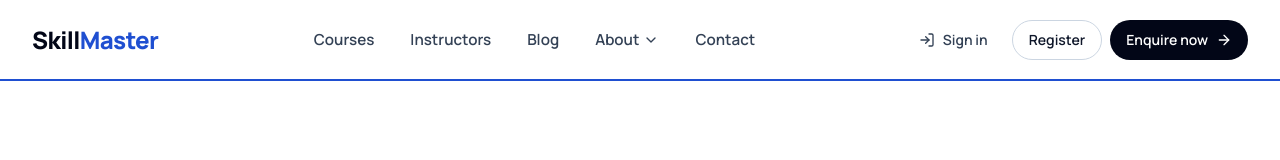
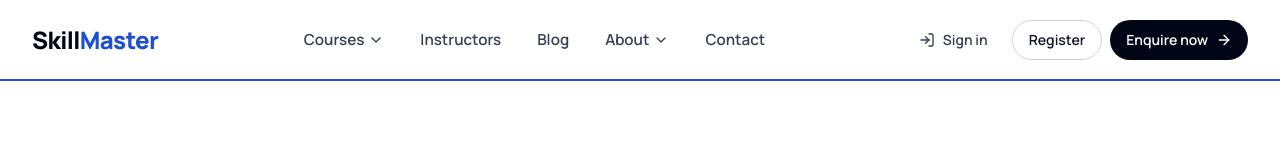
Before and after one commit to Aman-0402/SkillMaster, a React (Vite) app: page / in a window 1280 px wide. Shown: the top 160 px of the page. Built offline with nearby package versions, Linux system fonts and the light colour scheme.

Commit message:
Add Courses dropdown: Frontend, Backend, Data Analyst, AI

```diff
--- a/src/components/navbar.tsx
+++ b/src/components/navbar.tsx
@@ -10,12 +10,16 @@ import {
 import clsx from "clsx";
 import {
   ArrowRight,
+  BarChart3,
+  Brain,
   Briefcase,
   Building2,
   ChevronDown,
   HelpCircle,
   LogIn,
   Menu,
+  Monitor,
+  Server,
   X,
   type LucideIcon,
 } from "lucide-react";
@@ -24,6 +28,16 @@ type NavItem = { title: string; desc: string; to: string; Icon: LucideIcon };
 type NavGroup = { key: string; label: string; items: NavItem[] };
 
 const GROUPS: NavGroup[] = [
+  {
+    key: "courses",
+    label: "Courses",
+    items: [
+      { title: "Frontend", desc: "HTML, CSS, JavaScript and React", to: "/courses/frontend", Icon: Monitor },
+      { title: "Backend", desc: "APIs, databases and server-side code", to: "/courses/backend", Icon: Server },
+      { title: "Data Analyst", desc: "Excel, SQL, Python and dashboards", to: "/courses/data-analyst", Icon: BarChart3 },
+      { title: "AI", desc: "Machine learning and generative AI", to: "/courses/ai", Icon: Brain },
+    ],
+  },
   {
     key: "about",
     label: "About",
@@ -38,7 +52,7 @@ const GROUPS: NavGroup[] = [
 type TopEntry = { type: "link"; label: string; to: string } | { type: "group"; key: string };
 
 const TOP: TopEntry[] = [
-  { type: "link", label: "Courses", to: "/courses" },
+  { type: "group", key: "courses" },
   { type: "link", label: "Instructors", to: "/instructors" },
   { type: "link", label: "Blog", to: "/blog" },
   { type: "group", key: "about" },
@@ -46,6 +60,13 @@ const TOP: TopEntry[] = [
 ];
 
 const PROMO: Record<string, { eyebrow: string; title: string; text: string; to: string; cta: string }> = {
+  courses: {
+    eyebrow: "Learn at your pace",
+    title: "Pick a track and start building",
+    text: "Frontend, Backend, Data Analyst and AI courses in one place.",
+    to: "/courses",
+    cta: "Browse all courses",
+  },
   about: {
     eyebrow: "Who we are",
     title: "Learn from people who do the work",
```
Also changed, not shown: 1 other file (tests, documents, lock files or other folders).
